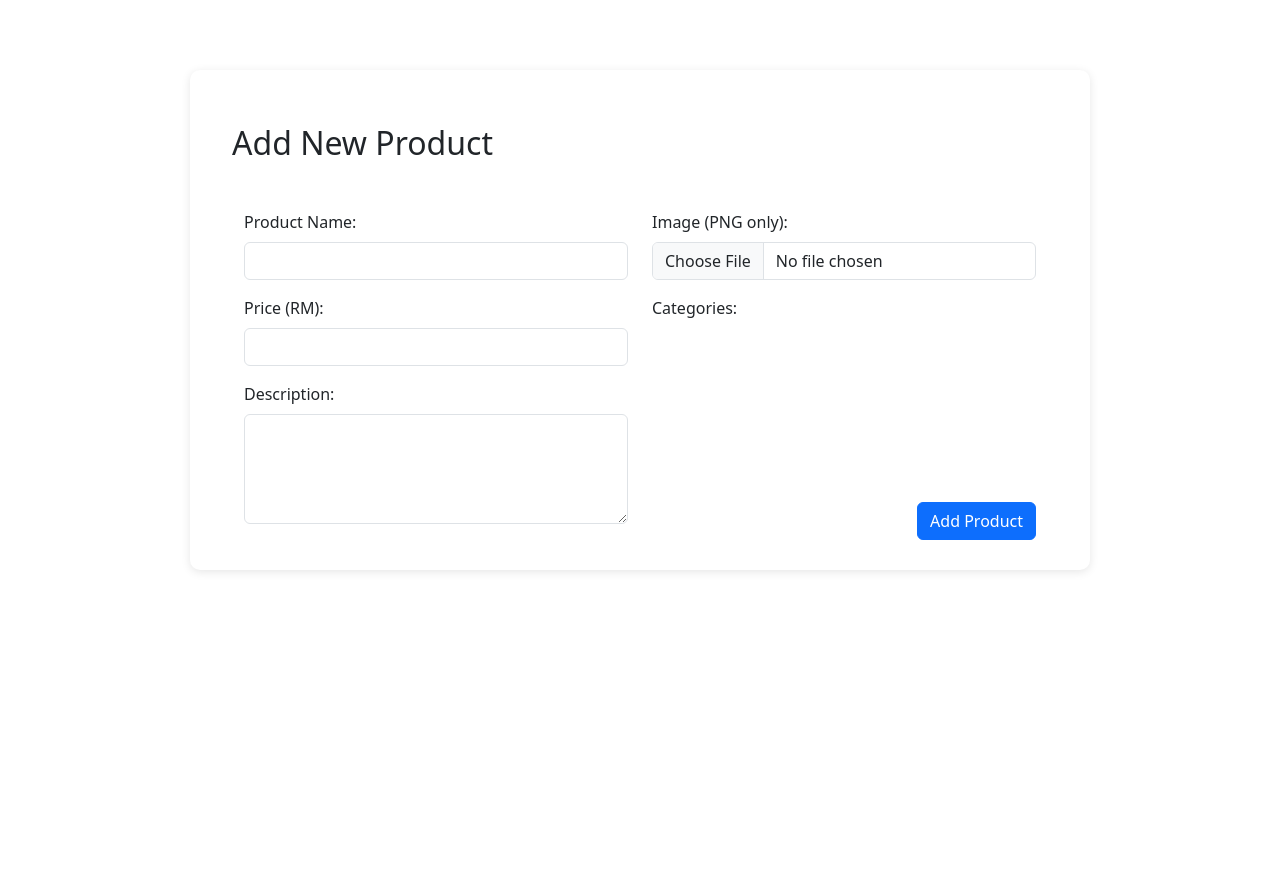
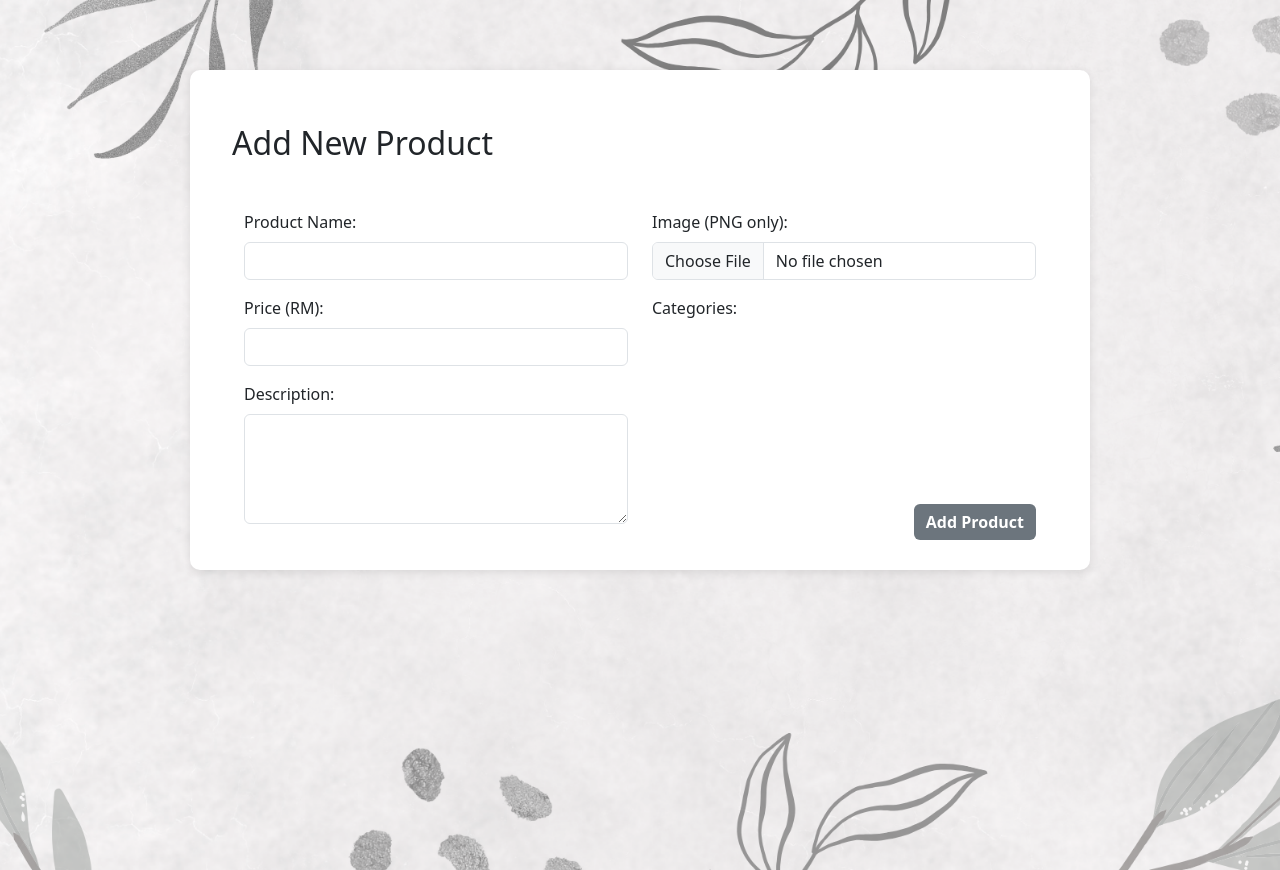
Before and after one commit to Rui811/Cloud_Assignment, a PHP site: page /admin_product.php in a window 1280 px wide. Before the commit the page ends 572 px from the top, so only its background shows below. Run offline with PHP 8.4, Linux system fonts and the light colour scheme; data that the repository does not hold is empty; some libraries are stand-ins or nearby versions.

Commit message:
change background

```diff
--- a/admin_product.php
+++ b/admin_product.php
@@ -35,11 +35,13 @@ if ($_SERVER["REQUEST_METHOD"] == "POST") {
         $imgName = $_FILES['image']['name'];
         $ext = pathinfo($imgName, PATHINFO_EXTENSION);
 
-        if ($ext !== 'png') die("Only .png files are allowed.");
+        if ($ext !== 'png')
+            die("Only .png files are allowed.");
 
         $imgBaseName = pathinfo($imgName, PATHINFO_FILENAME);
         $targetPath = 'image/' . $imgBaseName . '.png';
-        if (!move_uploaded_file($imgTmp, $targetPath)) die("Failed to upload image.");
+        if (!move_uploaded_file($imgTmp, $targetPath))
+            die("Failed to upload image.");
     }
 
     if ($editID) {
@@ -61,6 +63,7 @@ if ($_SERVER["REQUEST_METHOD"] == "POST") {
 $categoryResult = $conn->query("SELECT * FROM category");
 $existingCategoryIDs = explode(',', $product['category']);
 ?>
+
 <head>
     <meta charset="UTF-8">
     <title><?= $editMode ? 'Edit Product' : 'Add Product' ?></title>
@@ -68,6 +71,14 @@ $existingCategoryIDs = explode(',', $product['category']);
     <script src="https://cdn.jsdelivr.net/npm/sweetalert2@11"></script>
 </head>
 <style>
+    body {
+        background-image: url("image/addProductBg.png");
+        background-size: cover;
+        background-position: center;
+        background-repeat: no-repeat;
+        height: 100vh;
+    }
+
     .product-card {
         background-color: #ffffff;
         padding: 30px;
@@ -76,7 +87,21 @@ $existingCategoryIDs = explode(',', $product['category']);
         max-width: 900px;
         box-shadow: 0 2px 10px rgba(0, 0, 0, 0.1);
     }
+
+    .btn-primary {
+        background-color: #6c757d;
+        color: white;
+        font-weight: 600;
+        border: none;
+        transition: background-color 0.3s ease, opacity 0.3s ease;
+    }
+
+    .btn-primary:hover {
+        background-color: #5a6268;
+        opacity: 0.8;
+    }
 </style>
+
 <body>
     <div class="product-card">
         <div class="container mt-4">
@@ -90,23 +115,25 @@ $existingCategoryIDs = explode(',', $product['category']);
                     <div class="col-md-6">
                         <div class="mb-3">
                             <label class="form-label">Product Name:</label>
-                <input type="text" name="productName" class="form-control" value="<?= htmlspecialchars($product['productName'] ?? '') ?>" required>
+                            <input type="text" name="productName" class="form-control"
+                                value="<?= htmlspecialchars($product['productName'] ?? '') ?>" required>
                             <div class="text-danger" id="error-name"></div>
                         </div>
 
                         <div class="mb-3">
                             <label class="form-label">Price (RM):</label>
-                <input type="number" step="0.01" name="price" class="form-control" value="<?= htmlspecialchars($product['price'] ?? '') ?>" required>
+                            <input type="number" step="0.01" name="price" class="form-control"
+                                value="<?= htmlspecialchars($product['price'] ?? '') ?>" required>
                             <div class="text-danger" id="error-price"></div>
                         </div>
 
                         <div class="mb-3">
                             <label class="form-label">Description:</label>
-                <textarea name="description" rows="4" class="form-control"><?= htmlspecialchars($description ?? '') ?></textarea>
+                            <textarea name="description" rows="4"
+                                class="form-control"><?= htmlspecialchars($description ?? '') ?></textarea>
                         </div>
                     </div>
 
-        <!-- Right column -->
                     <!-- Right column -->
                     <div class="col-md-6 d-flex flex-column justify-content-between" style="min-height: 100%;">
                         <div>
@@ -123,8 +150,8 @@ $existingCategoryIDs = explode(',', $product['category']);
                                 <label class="form-label">Categories:</label><br>
                                 <?php while ($row = $categoryResult->fetch_assoc()): ?>
                                     <div class="form-check form-check-inline">
-                    <input class="form-check-input" type="checkbox" name="categories[]" value="<?= $row['catID'] ?>"
-                        <?= isset($existingCategoryIDs) && in_array($row['catID'], $existingCategoryIDs) ? 'checked' : '' ?>>
+                                        <input class="form-check-input" type="checkbox" name="categories[]"
+                                            value="<?= $row['catID'] ?>" <?= isset($existingCategoryIDs) && in_array($row['catID'], $existingCategoryIDs) ? 'checked' : '' ?>>
                                         <label class="form-check-label"><?= htmlspecialchars($row['catName']) ?></label>
                                     </div>
                                 <?php endwhile; ?>
@@ -134,7 +161,8 @@ $existingCategoryIDs = explode(',', $product['category']);
 
                         <!-- Button aligned bottom right -->
                         <div class="mt-auto d-flex justify-content-end">
-        <button type="submit" class="btn btn-primary"><?= $editMode ? 'Update Product' : 'Add Product' ?></button>
+                            <button type="submit"
+                                class="btn btn-primary"><?= $editMode ? 'Update Product' : 'Add Product' ?></button>
                         </div>
                     </div>
             </form>
@@ -217,4 +245,5 @@ $existingCategoryIDs = explode(',', $product['category']);
     </script>
 
 </body>
+
 </html>
--- a/product_view.php
+++ b/product_view.php
@@ -44,7 +44,7 @@ $isCustomizable = strpos($product['category'], '3') !== false;
 
     <style>
     body {
-      background-image: url("image/wallpaper2.png");
+      background-image: url("image/productViewBg.png");
             background-size: cover;
             background-position: center;
             background-repeat: no-repeat;
--- a/receipt.php
+++ b/receipt.php
@@ -205,7 +205,7 @@ include 'function/receipt.php';
                     <div class="d-flex flex-wrap justify-content-between gap-4 no-page-break">
                         <div class="flex-fill" style="min-width: 250px;">
                             <p class="section-title">Total Summary:</p>
-                            <p class="total-line">Grand Total: RM <?= number_format($grandTotal, 2); ?></p>
+                            <p class="total-line">Grand Total: RM <?= number_format($grandTotal, decimals: 2); ?></p>
                         </div>
                         <div class="flex-fill" style="min-width: 250px;">
                             <p class="section-title">Payment Info:</p>
```
Also changed, not shown: image/addProductBg.png (added), image/productViewBg.png (added). Lines whose indentation alone changed are shown as unchanged.
